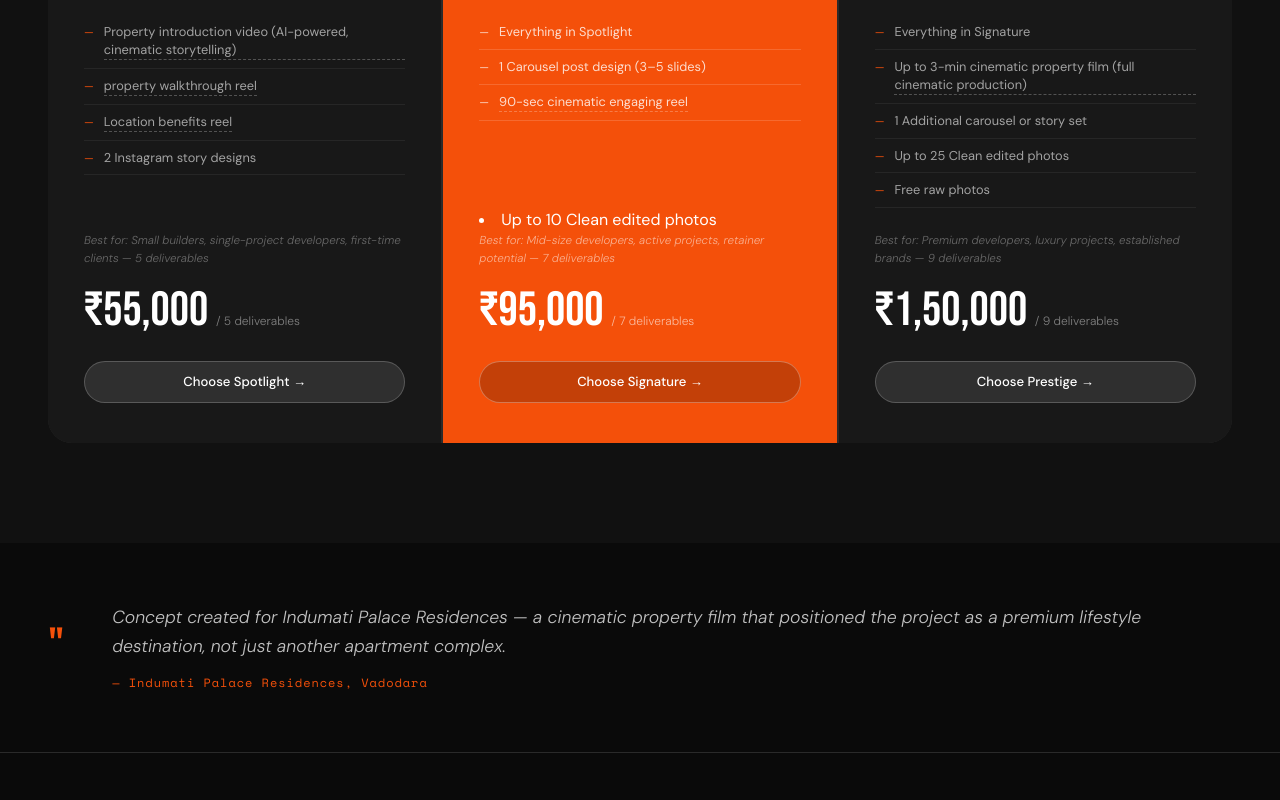
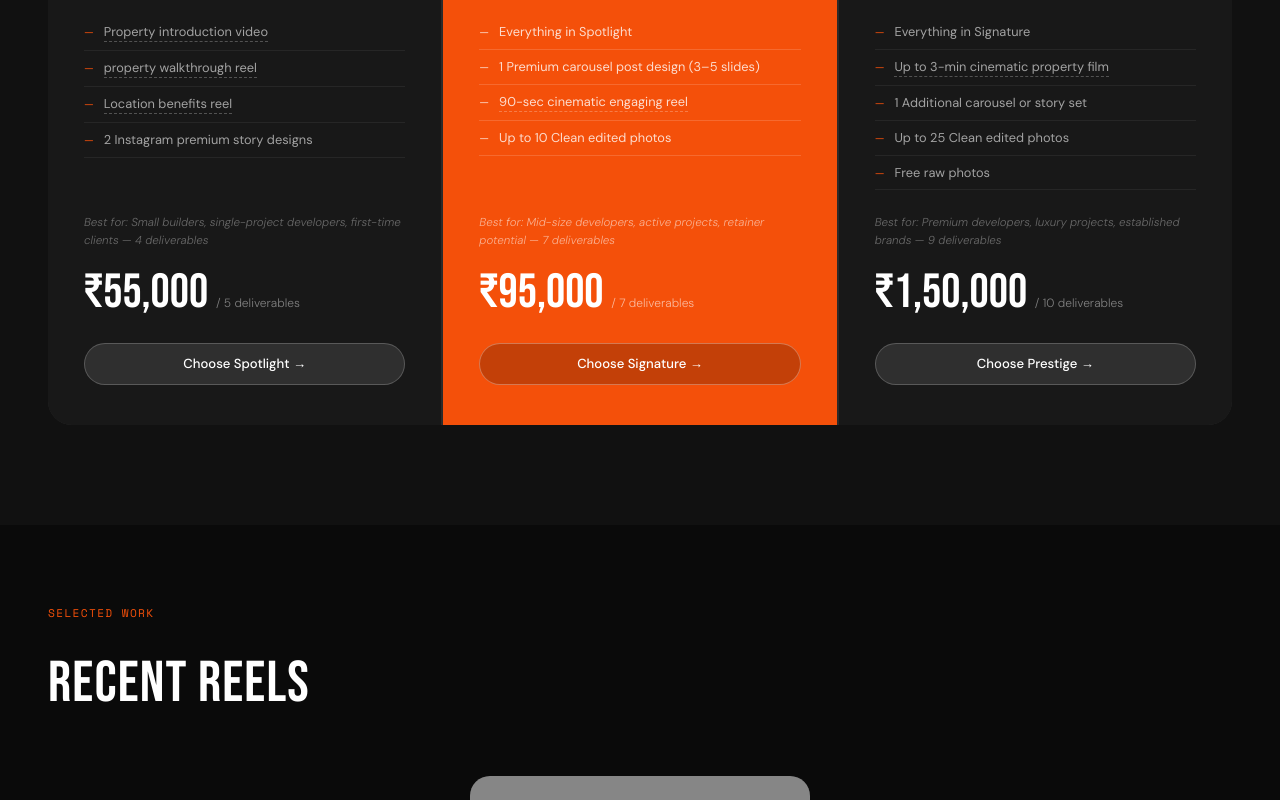
Before and after one commit to vaghelavijay178-hub/realestate, a Next.js app: page / in a window 1280 px wide. Shown: the part 2020-2820 px from the top of the page. Built offline with nearby package versions, Linux system fonts and the light colour scheme; grey boxes are pictures that could not be loaded.

Commit message:
Update page.tsx

```diff
--- a/app/page.tsx
+++ b/app/page.tsx
@@ -621,12 +621,12 @@ export default function Home() {
             <div className="pkg-name">Spotlight</div>
             <div className="pkg-tagline">Get seen. Get remembered.</div>
             <ul className="pkg-features">
-              <li><a href="https://www.instagram.com/reel/DXEiuCDD_qT/?hl=en" target="_blank" rel="noopener noreferrer" style={{color:"inherit", borderBottom:"1px dashed rgba(255,255,255,0.25)", textDecoration:"none"}}>Property introduction video (AI-powered, cinematic storytelling)</a></li>
+              <li><a href="https://www.instagram.com/reel/DXEiuCDD_qT/?hl=en" target="_blank" rel="noopener noreferrer" style={{color:"inherit", borderBottom:"1px dashed rgba(255,255,255,0.25)", textDecoration:"none"}}>Property introduction video</a></li>
               <li><a href="https://www.instagram.com/p/DJ8kbOVoZ2B/?hl=en" target="_blank" rel="noopener noreferrer" style={{color:"inherit", borderBottom:"1px dashed rgba(255,255,255,0.25)", textDecoration:"none"}}>property walkthrough reel</a></li>
               <li><a href="https://www.instagram.com/p/DP3zzcggF9G/?hl=en" target="_blank" rel="noopener noreferrer" style={{color:"inherit", borderBottom:"1px dashed rgba(255,255,255,0.25)", textDecoration:"none"}}>Location benefits reel</a></li>
-              <li>2 Instagram story designs</li>
+              <li>2 Instagram premium story designs</li>
             </ul>
-            <div className="pkg-best-for">Best for: Small builders, single-project developers, first-time clients — 5 deliverables</div>
+            <div className="pkg-best-for">Best for: Small builders, single-project developers, first-time clients — 4 deliverables</div>
             <div className="pkg-price">₹55,000 <span>/ 5 deliverables</span></div>
             <button className="pkg-cta" onClick={() => setOrderPkg("Spotlight — ₹55,000")}>Choose Spotlight →</button>
           </div>
@@ -638,10 +638,10 @@ export default function Home() {
             <div className="pkg-tagline">Convert attention into trust.</div>
             <ul className="pkg-features">
               <li>Everything in Spotlight</li>
-              <li>1 Carousel post design (3–5 slides)</li>
+              <li>1 Premium carousel post design (3–5 slides)</li>
               <li><a href="https://www.instagram.com/reel/DXHArrTkVBs/" target="_blank" rel="noopener noreferrer" style={{color:"inherit", borderBottom:"1px dashed rgba(255,255,255,0.25)", textDecoration:"none"}}>90-sec cinematic engaging reel</a></li>
+              <li>Up to 10 Clean edited photos</li>
             </ul>
-            <li>Up to 10 Clean edited photos</li>
             <div className="pkg-best-for">Best for: Mid-size developers, active projects, retainer potential — 7 deliverables</div>
             <div className="pkg-price">₹95,000 <span>/ 7 deliverables</span></div>
             <button className="pkg-cta" onClick={() => setOrderPkg("Signature — ₹95,000")}>Choose Signature →</button>
@@ -654,27 +654,18 @@ export default function Home() {
             <div className="pkg-tagline">The film that defines the project.</div>
             <ul className="pkg-features">
               <li>Everything in Signature</li>
-              <li><a href="https://www.youtube.com/watch?v=FRDX4qrSdr4" target="_blank" rel="noopener noreferrer" style={{color:"inherit", borderBottom:"1px dashed rgba(255,255,255,0.25)", textDecoration:"none"}}>Up to 3-min cinematic property film (full cinematic production)</a></li>
+              <li><a href="https://www.youtube.com/watch?v=FRDX4qrSdr4" target="_blank" rel="noopener noreferrer" style={{color:"inherit", borderBottom:"1px dashed rgba(255,255,255,0.25)", textDecoration:"none"}}>Up to 3-min cinematic property film</a></li>
               <li>1 Additional carousel or story set</li>
               <li>Up to 25 Clean edited photos</li>
               <li>Free raw photos</li>
             </ul>
             <div className="pkg-best-for">Best for: Premium developers, luxury projects, established brands — 9 deliverables</div>
-            <div className="pkg-price">₹1,50,000 <span>/ 9 deliverables</span></div>
+            <div className="pkg-price">₹1,50,000 <span>/ 10 deliverables</span></div>
             <button className="pkg-cta" onClick={() => setOrderPkg("Prestige — ₹1,50,000")}>Choose Prestige →</button>
           </div>
 
         </div>
       </section>
-
-      {/* ── TESTIMONIAL / CREDIBILITY ── */}
-      <div className="testi-strip reveal">
-        <div className="testi-quote">"</div>
-        <div>
-          <p className="testi-text">Concept created for Indumati Palace Residences — a cinematic property film that positioned the project as a premium lifestyle destination, not just another apartment complex.</p>
-          <div className="testi-credit">— Indumati Palace Residences, Vadodara</div>
-        </div>
-      </div>
 
       {/* ── REELS CAROUSEL ── */}
       <section className="work-section" id="work">
```
